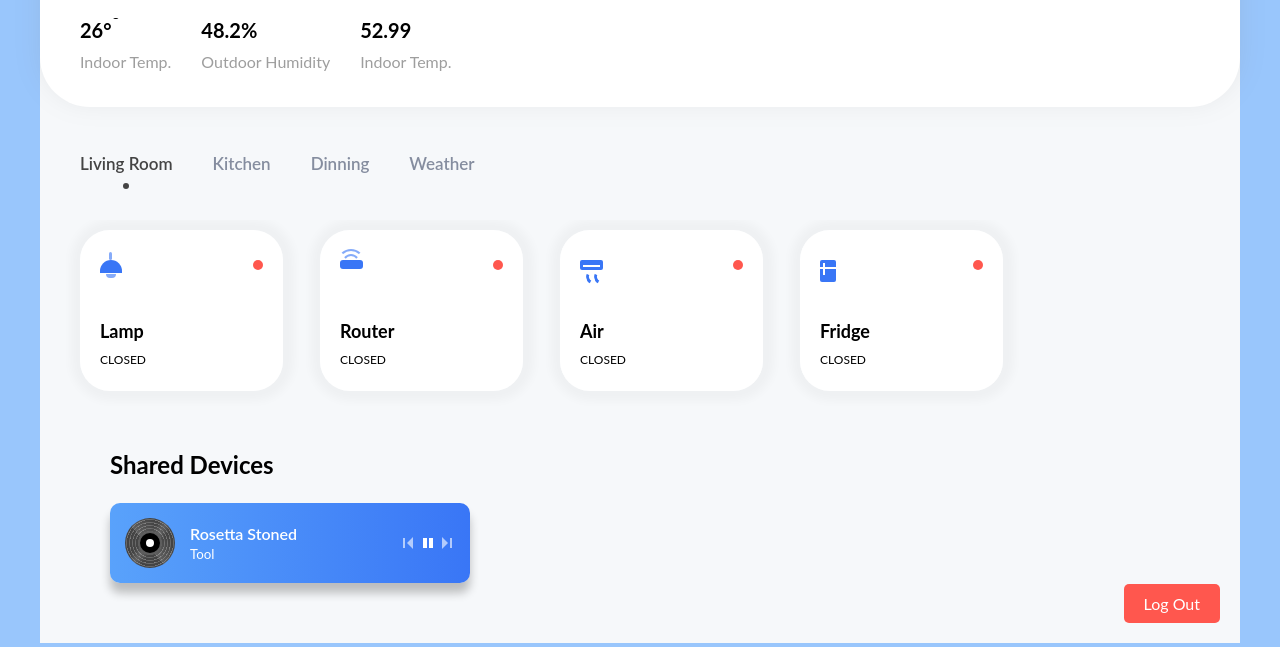
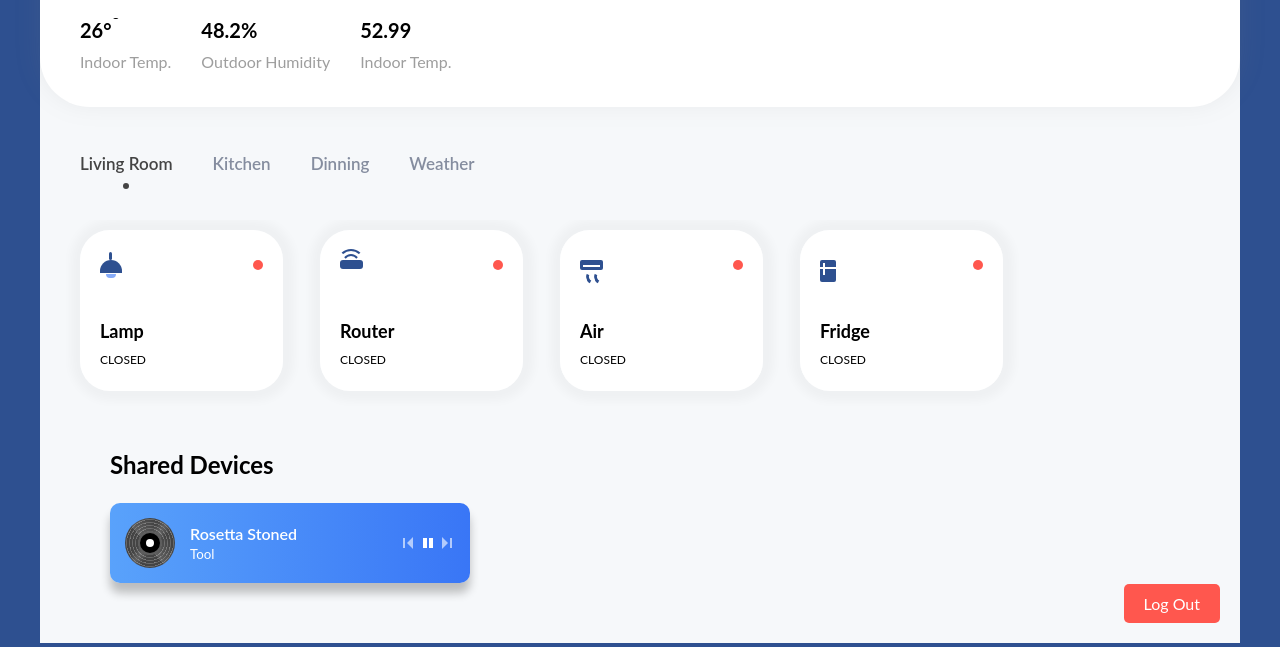
Before and after one commit to L1M1N4L/Smart-Home-FrontEnd, a plain HTML site: page index.html in a window 1280 px wide. Shown: the part 153-800 px from the top of the page. Drawn offline with Linux system fonts and the light colour scheme.

Commit message:
Update styles.css

```diff
--- a/styles.css
+++ b/styles.css
@@ -26,7 +26,7 @@
   }
 
   body {
-    background-color: rgba(89, 162, 251, 0.61);
+    background-color: #2e5090;
   }
 
   .dashboard {
@@ -190,7 +190,7 @@
   .appliance label .f {
     width: 16px;
     height: 22px;
-    background-color: #3976f6;
+    background-color: #2e5090;
     display: block;
     position: absolute;
     border-radius: 2px;
@@ -203,7 +203,7 @@
   .appliance label .a {
     width: 23px;
     height: 10px;
-    background-color: #3976f6;
+    background-color: #2e5090;
     display: block;
     position: absolute;
     border-radius: 2px;
@@ -220,7 +220,7 @@
     height: 8px;
     border-width: 3px;
     border-style: solid;
-    border-color: transparent transparent #3976f6;
+    border-color: transparent transparent #2e5090;
     top: 10px;
     border-radius: 50%;
     transform: rotate(72deg);
@@ -235,7 +235,7 @@
   .appliance label .r {
     width: 23px;
     height: 9px;
-    background-color: #3976f6;
+    background-color: #2e5090;
     display: block;
     position: absolute;
     border-radius: 3px;
@@ -245,7 +245,7 @@
     content: "";
     border-width: 2px;
     border-style: solid;
-    border-color: rgba(57, 118, 246, 0.61) transparent transparent;
+    border-color: #2e5090 transparent transparent;
     border-radius: 50%;
     position: absolute;
     display: block;
@@ -265,7 +265,7 @@
   .appliance label .l {
     width: 22px;
     height: 13px;
-    background-color: #3976f6;
+    background-color: #2e5090;
     display: block;
     position: absolute;
     border-radius: 22px 22px 0 0;
@@ -275,7 +275,7 @@
     content: "";
     width: 3px;
     height: 8px;
-    background-color: rgba(57, 118, 246, 0.61);
+    background-color: #2e5090;
     display: block;
     top: -8px;
     position: absolute;
@@ -297,7 +297,7 @@
   }
   .appliance input:checked + label::before {
     content: "";
-    background: linear-gradient(to bottom, #5ca368bb 0%, #40834ac4 100%);
+    background: linear-gradient(to bottom, #2e7c3b 0%, #245f2c 100%);
   }
   .appliance input:checked + label * {
     color: white;
@@ -309,10 +309,10 @@
     background-color: rgba(255, 255, 255, 0.61);
   }
   .appliance input:checked + label i.f {
-    background-image: linear-gradient(0deg, rgba(89, 162, 251, 0.61) 2px, transparent 2px), linear-gradient(0deg, rgba(89, 162, 251, 0.61) 12px, transparent 0);
+    background-image: linear-gradient(0deg, #2e5090 2px, transparent 2px), linear-gradient(0deg, #2e5090 12px, transparent 0);
   }
   .appliance input:checked + label i.a {
-    background-image: linear-gradient(0deg, rgba(89, 162, 251, 0.61) 2px, transparent 2px);
+    background-image: linear-gradient(0deg, #2e5090 2px, transparent 2px);
   }
   .appliance input:checked + label i.a::before, .appliance input:checked + label i.a::after {
     background-color: rgba(255, 255, 255, 0);
@@ -328,7 +328,7 @@
   .appliance input:checked + label small {
     width: 30px;
     height: 15px;
-    background-color: #3976f6;
+    background-color: #2e5090bb;
   }
   .appliance input:checked + label small::before {
     width: 13px;
```
